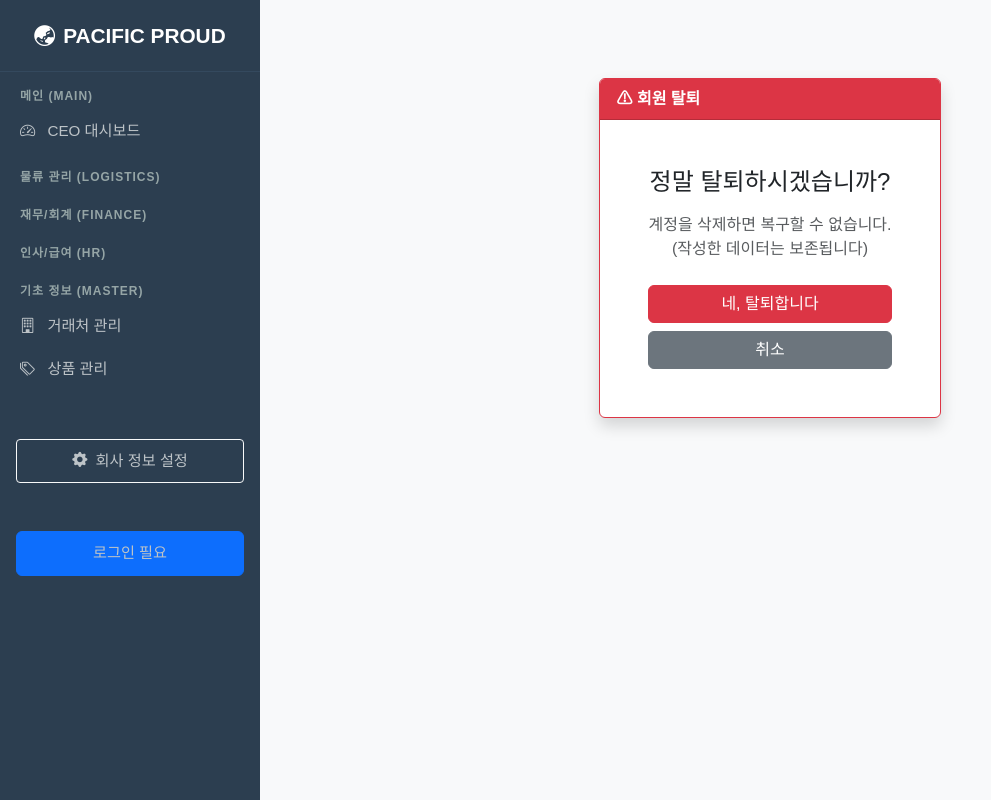
After one commit to teaseong5-stack/pacific-proud-erp, a Django app: page /delete_account/ in a window 1280 px wide. The commit adds this page. Shown: the whole page, without its empty margins (0-991 px from the left). Run offline with Django 5.2, Linux system fonts and the light colour scheme; some libraries are stand-ins or nearby versions.

Commit message:
Fix base.html jQuery load order and layout

```diff
--- a/config/settings.py
+++ b/config/settings.py
@@ -93,3 +93,9 @@ STATICFILES_STORAGE = 'whitenoise.storage.CompressedManifestStaticFilesStorage'
 
 # 8. 기본 ID 필드 설정
 DEFAULT_AUTO_FIELD = 'django.db.models.BigAutoField'
+
+# 로그인 성공 시 이동할 URL (대시보드)
+LOGIN_REDIRECT_URL = '/'
+
+# 로그아웃 시 이동할 URL (로그인 화면)
+LOGOUT_REDIRECT_URL = '/accounts/login/'
--- a/config/urls.py
+++ b/config/urls.py
@@ -1,10 +1,13 @@
 from django.contrib import admin
-from django.urls import path, include  # 1. include를 꼭 가져와야 합니다.
+from django.urls import path, include
 
 urlpatterns = [
+    # 1. 관리자 페이지
     path('admin/', admin.site.urls),
 
-    # 2. 따옴표 안에 아무것도 없는 '' 경로가 바로 '첫 화면'을 뜻합니다.
-    # 이 줄이 있어야 로켓 화면이 사라지고 대시보드가 나옵니다.
+    # 2. 인증 URL (로그인, 로그아웃 등)
+    path('accounts/', include('django.contrib.auth.urls')),
+
+    # 3. 메인 ERP 앱 (fulfillment)
     path('', include('fulfillment.urls')),
 ]
--- a/fulfillment/urls.py
+++ b/fulfillment/urls.py
@@ -71,4 +71,7 @@ urlpatterns = [
     path('export/inventory/', views.export_inventory_excel, name='export_inventory'),
     path('export/purchase/', views.export_purchase_excel, name='export_purchase'),
     path('export/order/', views.export_order_excel, name='export_order'),
+    # 인증 관련 (가입/탈퇴)
+    path('signup/', views.signup, name='signup'),
+    path('delete_account/', views.delete_account, name='delete_account'),
    ]
--- a/fulfillment/views.py
+++ b/fulfillment/views.py
@@ -6,6 +6,9 @@ from datetime import timedelta
 from django.http import HttpResponse
 from django.template.loader import render_to_string
 from decimal import Decimal
+# 회원가입용 Import
+from django.contrib.auth import login
+from .forms import SignUpForm
 
 # ★ 모델 전체 임포트
 from .models import (
@@ -553,3 +556,23 @@ def product_delete(request, pk):
     obj = get_object_or_404(Product, pk=pk)
     if request.method == 'POST': obj.delete(); return redirect('fulfillment:product_list')
     return render(request, 'fulfillment/common_delete.html', {'object': obj, 'back_url': 'fulfillment:product_list'})
+
+def signup(request):
+    """회원가입"""
+    if request.method == 'POST':
+        form = SignUpForm(request.POST)
+        if form.is_valid():
+            user = form.save()
+            login(request, user) # 가입 후 즉시 로그인
+            return redirect('fulfillment:dashboard')
+    else:
+        form = SignUpForm()
+    return render(request, 'registration/signup.html', {'form': form})
+
+def delete_account(request):
+    """회원 탈퇴"""
+    if request.method == 'POST':
+        user = request.user
+        user.delete() # 계정 삭제
+        return redirect('login') # 로그인 화면으로 이동
+    return render(request, 'registration/delete_account.html')
--- a/templates/base.html
+++ b/templates/base.html
@@ -2,45 +2,48 @@
 <html lang="ko">
 <head>
     <meta charset="UTF-8">
-    <title>PACIFIC PROUD ERP</title>
+    <meta name="viewport" content="width=device-width, initial-scale=1"> <title>PACIFIC PROUD ERP</title>
+
     <link href="https://cdn.jsdelivr.net/npm/bootstrap@5.3.0/dist/css/bootstrap.min.css" rel="stylesheet">
     <link rel="stylesheet" href="https://cdn.jsdelivr.net/npm/bootstrap-icons@1.10.0/font/bootstrap-icons.css">
-
     <link href="https://cdn.jsdelivr.net/npm/select2@4.1.0-rc.0/dist/css/select2.min.css" rel="stylesheet" />
     <link rel="stylesheet" href="https://cdn.jsdelivr.net/npm/select2-bootstrap-5-theme@1.3.0/dist/select2-bootstrap-5-theme.min.css" />
+
+    <script src="https://code.jquery.com/jquery-3.7.0.min.js"></script>
+
     <style>
-    /* 1. 전체 폰트 및 배경 */
-    body { font-family: 'Malgun Gothic', sans-serif; background-color: #f8f9fa; }
+        body { font-family: 'Malgun Gothic', sans-serif; background-color: #f8f9fa; overflow-x: hidden; }
 
-    /* 2. 사이드바 스타일 (기존 유지) */
-    .sidebar { min-width: 260px; min-height: 100vh; background-color: #2c3e50; color: #ecf0f1; }
+        /* 사이드바 스타일 */
+        .sidebar {
+            min-width: 260px;
+            max-width: 260px;
+            min-height: 100vh;
+            background-color: #2c3e50;
+            color: #ecf0f1;
+            position: fixed; /* 사이드바 고정 */
+            left: 0; top: 0;
+            z-index: 1000;
+            overflow-y: auto;
+        }
         .sidebar a { color: #bdc3c7; text-decoration: none; display: block; padding: 10px 20px; font-size: 0.95rem; }
         .sidebar a:hover { background-color: #34495e; color: #fff; }
         .sidebar .category { font-size: 0.75rem; text-transform: uppercase; color: #95a5a6; padding: 15px 20px 5px; font-weight: bold; letter-spacing: 1px; }
-    .sidebar .brand { font-size: 1.5rem; font-weight: bold; padding: 20px; text-align: center; color: #fff; border-bottom: 1px solid #34495e; }
+        .sidebar .brand { font-size: 1.3rem; font-weight: bold; padding: 20px; text-align: center; color: #fff; border-bottom: 1px solid #34495e; word-break: keep-all;}
 
-    /* ★★★ 3. 테이블 틀 고정 (Sticky Header) 스타일 추가 ★★★ */
-
-    /* (1) 테이블을 감싸는 카드 바디에 높이 제한과 스크롤 부여 */
-    .card-body.p-0 {
-        max-height: 75vh; /* 화면 높이의 75%까지만 늘어나고 그 이후엔 스크롤 생김 */
-        overflow-y: auto; /* 세로 스크롤 허용 */
+        /* 메인 컨텐츠 영역 (사이드바 너비만큼 띄우기) */
+        .main-content-wrapper {
+            margin-left: 260px; /* 사이드바 너비 */
+            padding: 30px;
+            width: calc(100% - 260px);
         }
 
-    /* (2) 테이블 헤더(th)를 상단에 고정 */
-    .table thead th {
-        position: sticky; /* 스크롤 시 위치 고정 */
-        top: 0;           /* 맨 위에 붙임 */
-        z-index: 2;       /* 데이터보다 위에 보이게 설정 */
-
-        /* 디자인 보정 (스크롤될 때 글자가 겹쳐 보이지 않게 배경색 지정) */
-        background-color: #e9ecef; /* 회색 배경 (Bootstrap table-light 색상) */
-        box-shadow: 0 2px 2px -1px rgba(0, 0, 0, 0.1); /* 헤더 아래 얇은 그림자 */
-        border-top: none;
-    }
+        /* 테이블 틀 고정 스타일 */
+        .card-body.p-0 { max-height: 75vh; overflow-y: auto; }
+        .table thead th { position: sticky; top: 0; z-index: 2; background-color: #e9ecef; box-shadow: 0 2px 2px -1px rgba(0, 0, 0, 0.1); border-top: none; }
     </style>
 </head>
-<body class="d-flex">
+<body>
 
     <nav class="sidebar">
         <div class="brand">
@@ -74,23 +77,50 @@
         <a href="{% url 'fulfillment:partner_list' %}"><i class="bi bi-building me-2"></i> 거래처 관리</a>
         <a href="{% url 'fulfillment:product_list' %}"><i class="bi bi-tags me-2"></i> 상품 관리</a>
 
-    <div class="mt-5 px-3 mb-4">
+        <div class="mt-5 px-3 mb-4 text-center">
             <a href="{% url 'fulfillment:company_update' %}" class="btn btn-outline-light btn-sm w-100 mb-2">
                 <i class="bi bi-gear-fill me-1"></i> 회사 정보 설정
             </a>
-
             {% if user.is_superuser %}
             <a href="/admin/" target="_blank" class="btn btn-danger btn-sm w-100">
                 <i class="bi bi-shield-lock-fill me-1"></i> 관리자(Admin) 페이지
             </a>
             {% endif %}
         </div>
+
+        {% if user.is_authenticated %}
+        <div class="mt-3 pt-3 border-top border-secondary mx-3">
+            <div class="d-flex align-items-center mb-2 text-white">
+                <div class="bg-success rounded-circle d-flex justify-content-center align-items-center me-2" style="width: 35px; height: 35px;">
+                    {{ user.username|slice:":1"|upper }}
+                </div>
+                <div>
+                    <div class="fw-bold small">{{ user.username }} 님</div>
+                    <div class="text-muted" style="font-size: 0.7rem;">접속중</div>
+                </div>
+            </div>
+            <form method="post" action="{% url 'logout' %}">
+                {% csrf_token %}
+                <button type="submit" class="btn btn-sm btn-outline-danger w-100">
+                    <i class="bi bi-box-arrow-right"></i> 로그아웃
+                </button>
+            </form>
+
+            <div class="text-center mt-2">
+                <a href="{% url 'fulfillment:delete_account' %}" class="text-secondary small text-decoration-none">회원탈퇴</a>
+            </div>
+        </div>
+        {% else %}
+        <div class="mt-5 px-3 text-center">
+            <a href="{% url 'login' %}" class="btn btn-primary w-100">로그인 필요</a>
+        </div>
+        {% endif %}
     </nav>
 
-    <div class="flex-grow-1 p-4">
+    <div class="main-content-wrapper">
         {% if messages %}
             {% for message in messages %}
-                <div class="alert alert-{{ message.tags }} alert-dismissible fade show" role="alert">
+                <div class="alert alert-{{ message.tags }} alert-dismissible fade show shadow-sm" role="alert">
                     {{ message }}
                     <button type="button" class="btn-close" data-bs-dismiss="alert" aria-label="Close"></button>
                 </div>
@@ -102,15 +132,11 @@
     </div>
 
     <script src="https://cdn.jsdelivr.net/npm/bootstrap@5.3.0/dist/js/bootstrap.bundle.min.js"></script>
-	<script src="https://code.jquery.com/jquery-3.7.0.min.js"></script>
-
-    <script src="https://cdn.jsdelivr.net/npm/bootstrap@5.3.0/dist/js/bootstrap.bundle.min.js"></script>
-
     <script src="https://cdn.jsdelivr.net/npm/select2@4.1.0-rc.0/dist/js/select2.min.js"></script>
 
     <script>
         $(document).ready(function() {
-            // .search-select 클래스가 붙은 모든 드롭다운을 '검색 가능'하게 변신시킴
+            // 검색 가능한 드롭다운 적용
             $('.search-select').select2({
                 theme: 'bootstrap-5',
                 width: '100%',
--- /dev/null
+++ b/templates/registration/delete_account.html
@@ -0,0 +1,20 @@
+{% extends 'base.html' %}
+{% block content %}
+<div class="container mt-5 d-flex justify-content-center">
+    <div class="card border-danger shadow" style="max-width: 500px;">
+        <div class="card-header bg-danger text-white fw-bold">⚠ 회원 탈퇴</div>
+        <div class="card-body text-center p-5">
+            <h4 class="mb-3">정말 탈퇴하시겠습니까?</h4>
+            <p class="text-muted mb-4">
+                계정을 삭제하면 복구할 수 없습니다.<br>
+                (작성한 데이터는 보존됩니다)
+            </p>
+            <form method="post">
+                {% csrf_token %}
+                <button type="submit" class="btn btn-danger w-100 mb-2">네, 탈퇴합니다</button>
+                <a href="{% url 'fulfillment:dashboard' %}" class="btn btn-secondary w-100">취소</a>
+            </form>
+        </div>
+    </div>
+</div>
+{% endblock %}
```
Also changed, not shown: fulfillment/forms.py (+15 -2 lines), internal.txt (added, +12 -0 lines), templates/registration/login.html (added, +46 -0 lines), templates/registration/signup.html (added, +42 -0 lines), db.sqlite3. Lines whose indentation alone changed are shown as unchanged.
